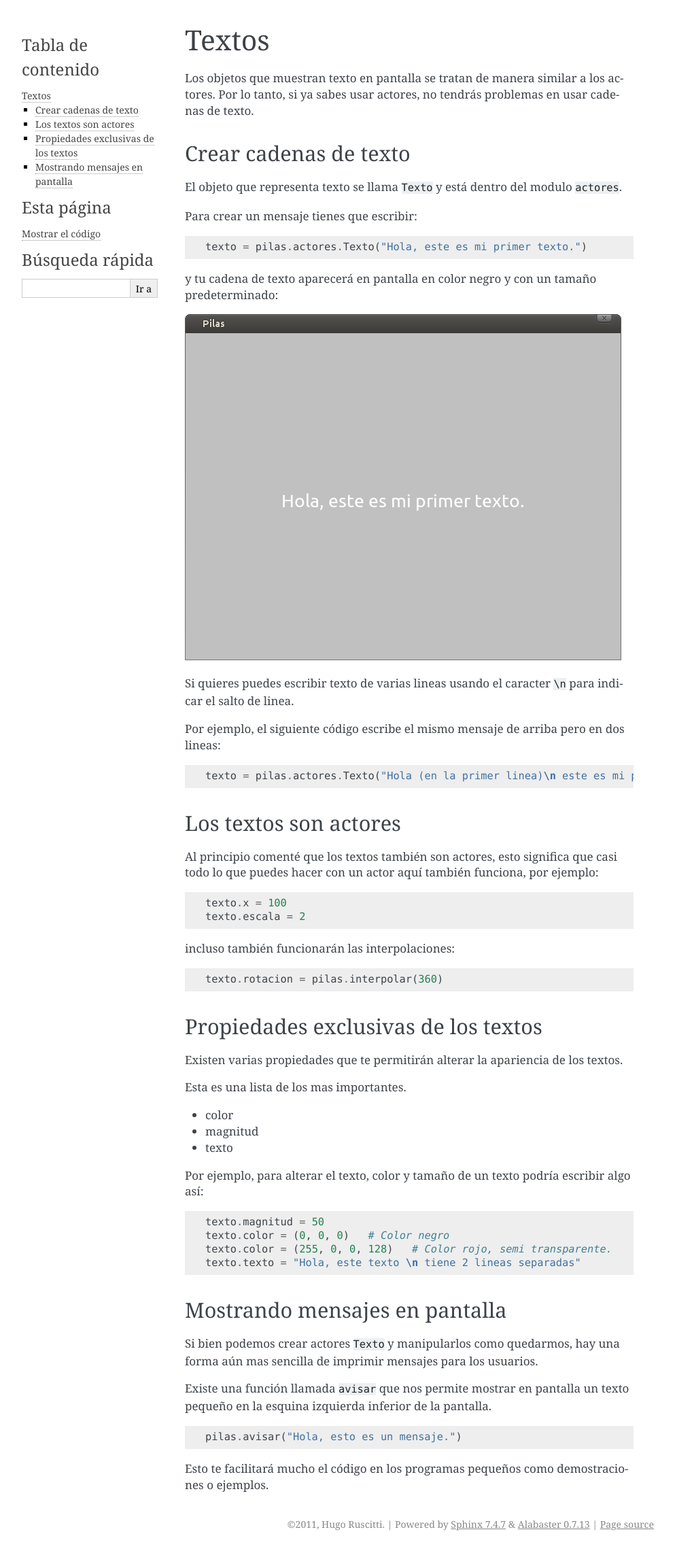
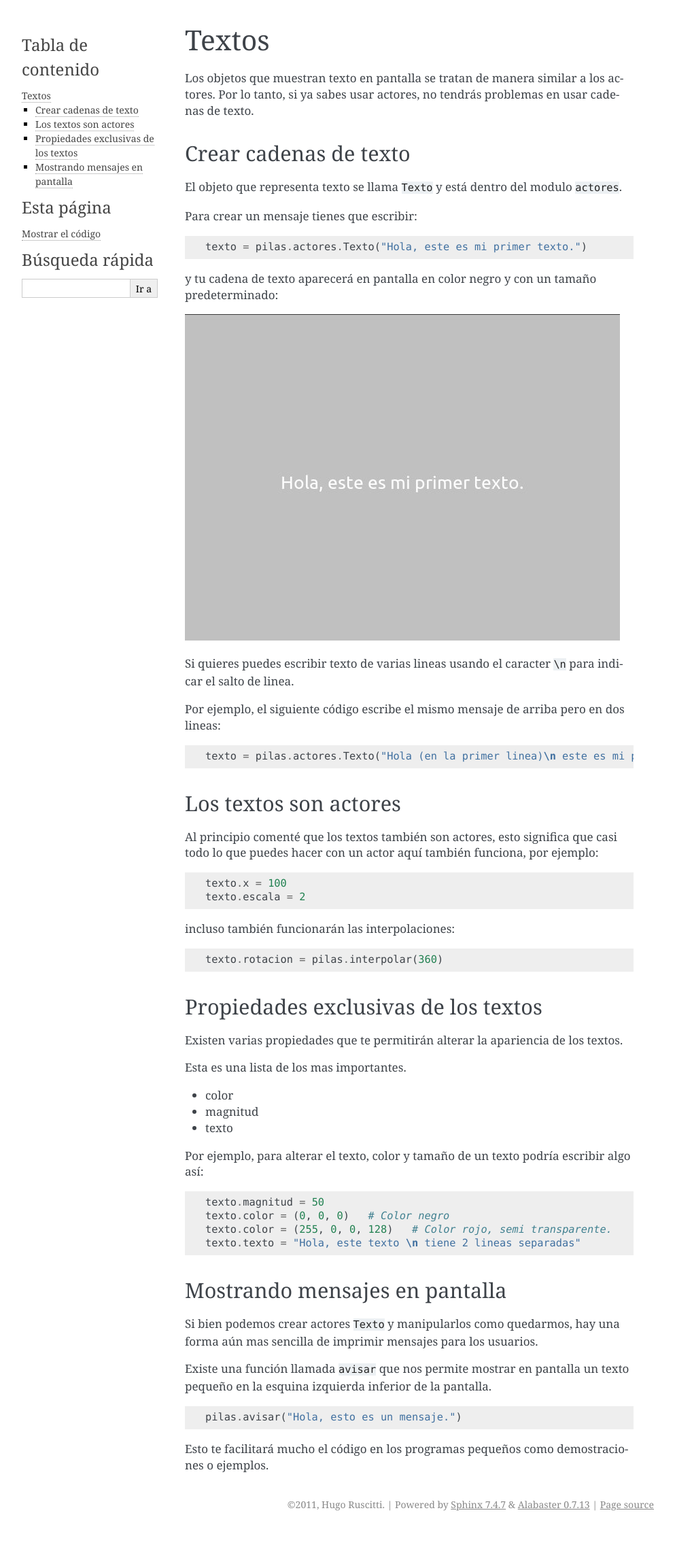
Before and after one commit to hugoruscitti/pilas-docs, a Sphinx documentation site: the page built from source/texto.rst, in a window 1280 px wide. Shown: the whole page at 68% size, without its empty margins (148-1141 px from the left). Built offline with Sphinx 7.4.7, drawn with Linux system fonts in a browser that asks for light colours; after the commit the page ends 2252 px from its top, so only the background shows below that.

Commit message:
Actualizar manual: Texto - Issue #26

```diff
--- a/source/texto.rst
+++ b/source/texto.rst
@@ -22,7 +22,7 @@ Para crear un mensaje tienes que escribir:
 y tu cadena de texto aparecerá en pantalla en color
 negro y con un tamaño predeterminado:
 
-.. image:: images/texto.png
+.. image:: images/texto.jpg
 
 
 Si quieres puedes escribir texto de varias lineas usando el caracter
```
Also changed, not shown: source/images/texto.jpg (added), source/images/texto.png (deleted).
